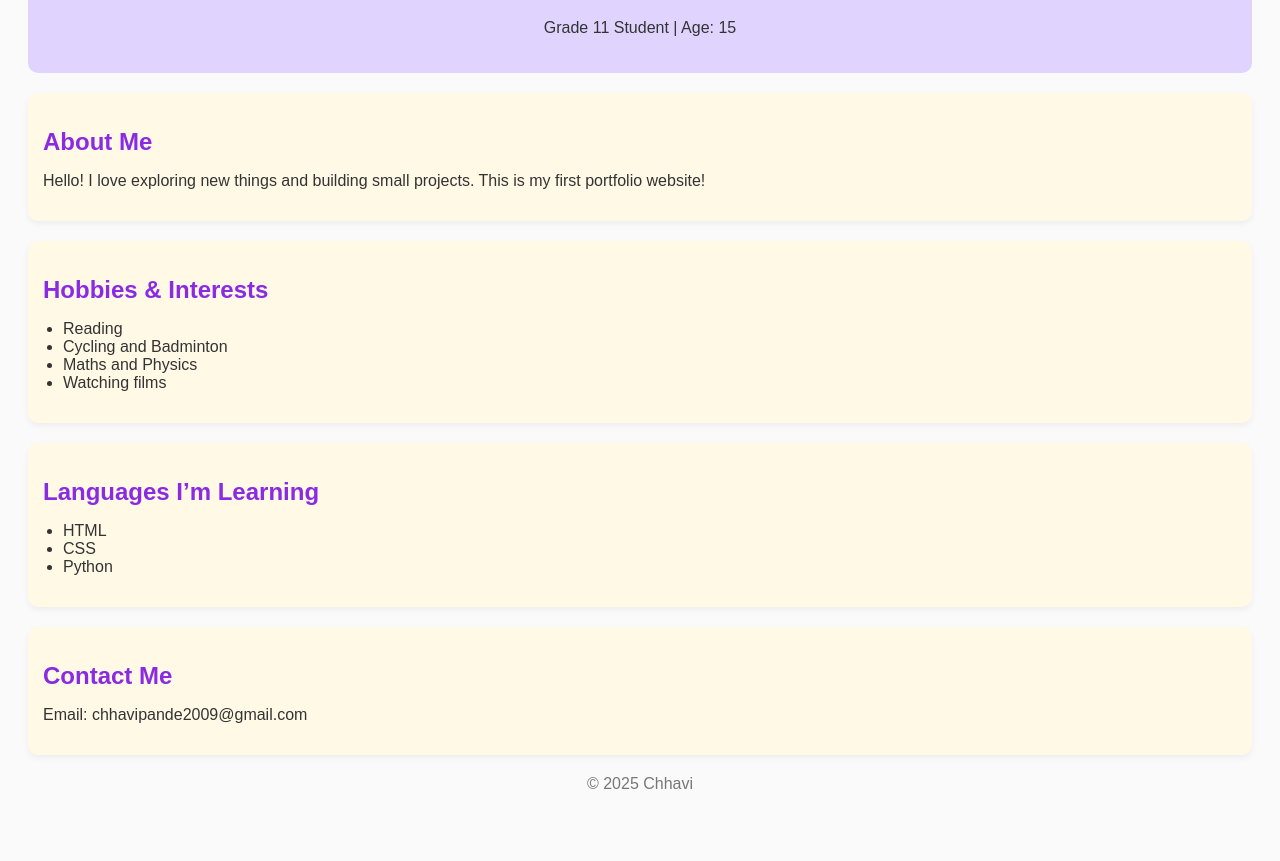
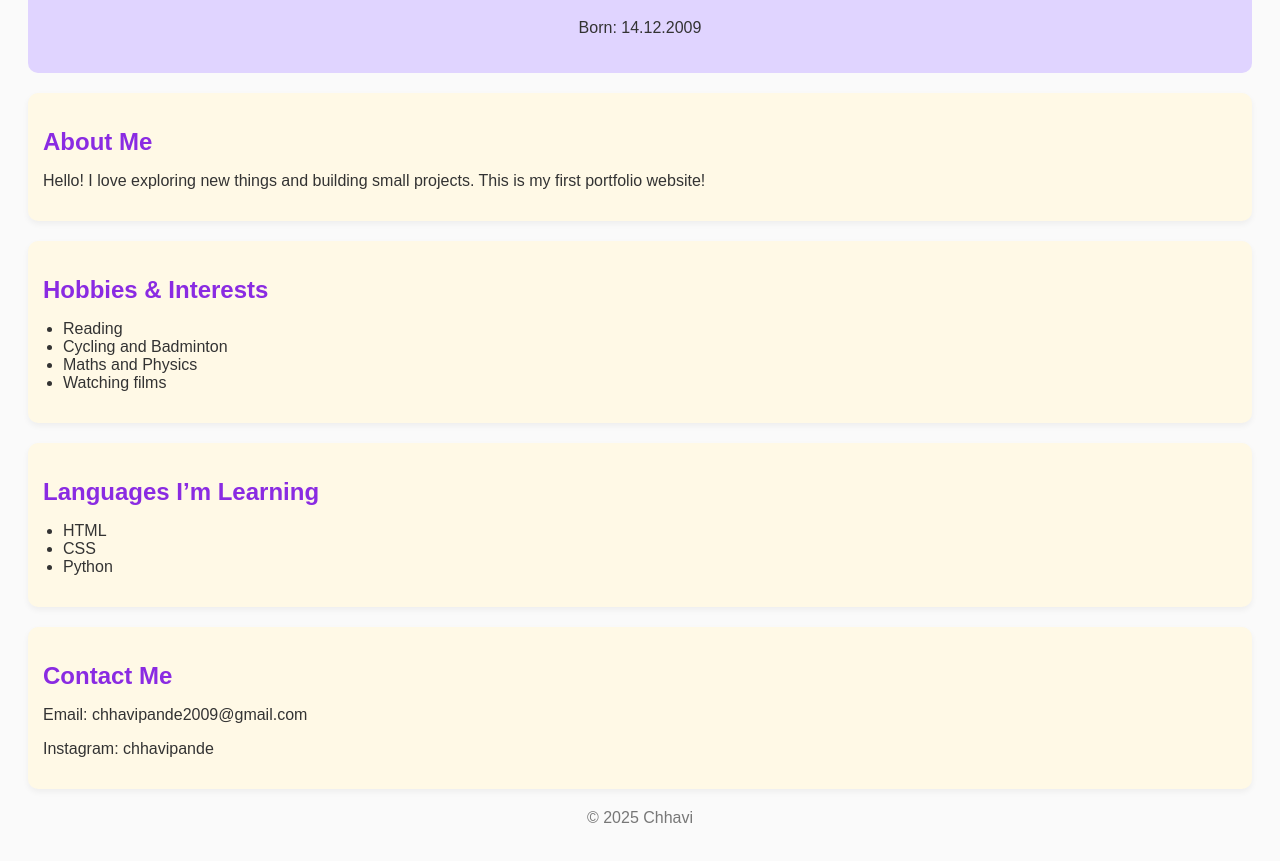
Before and after one commit to chhavipande/my-portfolio1, a plain HTML site: page index.html in a window 1280 px wide. Shown: the part 109-970 px from the top of the page. Before the commit the page ends 946 px from the top, so only its background shows below. Drawn offline with Linux system fonts and the light colour scheme.

Commit message:
Update personal information in index.html

```diff
--- a/index.html
+++ b/index.html
@@ -8,7 +8,7 @@
 <body>
     <div class="header">
         <h1>Hi, I’m Chhavi!</h1>
-        <p>Grade 11 Student | Age: 15</p>
+        <p>Born: 14.12.2009</p>
     </div>
 
     <div class="section">
@@ -38,6 +38,7 @@
     <div class="section">
         <h2>Contact Me</h2>
         <p>Email: chhavipande2009@gmail.com</p>
+        <p>Instagram: chhavipande</p>
     </div>
 
     <div class="footer">
```
